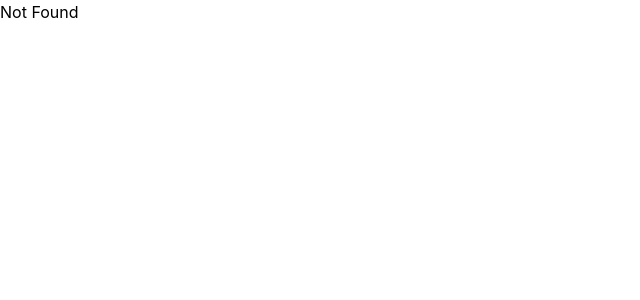
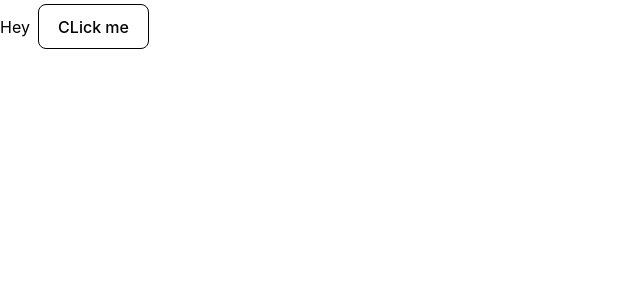
Before and after one commit to NdekoCode/react-funny-projects, a React (Vite) app: page /context in a window 1280 px wide. Shown: the top 300 px of the page, without its empty margins (0-640 px from the left). Built offline with nearby package versions, Linux system fonts and the light colour scheme.

Commit message:
init context

```diff
--- a/src/App.jsx
+++ b/src/App.jsx
@@ -1,5 +1,6 @@
 import { Route, Routes } from "react-router-dom";
 import Blog from "./pages/Blog";
+import Context from "./pages/Context";
 import Converter from "./pages/Converter";
 import EncodedMemo from "./pages/Encoded";
 import Formular from "./pages/Formular";
@@ -7,7 +8,6 @@ import Home from "./pages/Home";
 import Incrementor from "./pages/Incrementor";
 import NotFound from "./pages/NotFound";
 import Products from "./pages/Products";
-
 function App() {
   return (
     <Routes>
@@ -17,6 +17,7 @@ function App() {
       <Route path="/form" element={<Formular />} />
       <Route path="/converter" element={<Converter />} />
       <Route path="/products" element={<Products />} />
+      <Route path="/context" element={<Context />} />
       <Route path="/encode" element={<EncodedMemo />} />
       <Route path="*" element={<NotFound />} />
     </Routes>
--- /dev/null
+++ b/src/components/context/Toolbar.jsx
@@ -0,0 +1,13 @@
+import React from "react";
+import { ThemeButton } from "../../pages/Context";
+
+const Toolbar = () => {
+  return (
+    <div>
+      Hey
+      <ThemeButton>CLick me</ThemeButton>
+    </div>
+  );
+};
+
+export default Toolbar;
--- a/src/main.jsx
+++ b/src/main.jsx
@@ -3,7 +3,6 @@ import ReactDOM from "react-dom/client";
 import { BrowserRouter } from "react-router-dom";
 import App from "./App";
 import "./index.css";
-
 ReactDOM.createRoot(document.getElementById("root")).render(
   <React.StrictMode>
     <BrowserRouter>
--- /dev/null
+++ b/src/pages/Context.jsx
@@ -0,0 +1,31 @@
+import React, { createContext, useContext } from "react";
+import Toolbar from "../components/context/Toolbar";
+
+const theme = {
+  dark: {
+    background: "#000",
+    color: "#fff",
+    border: "1px solid #fff",
+  },
+  light: {
+    background: "#fff",
+    color: "#000",
+    border: "1px solid #000",
+  },
+};
+export const ThemeContext = createContext(theme.dark);
+export const ThemeButton = ({ children }) => {
+  const { light } = useContext(ThemeContext);
+  return <button style={light}>{children}</button>;
+};
+const Context = () => {
+  return (
+    <ThemeContext.Provider value={theme}>
+      <div>
+        <Toolbar />
+      </div>
+    </ThemeContext.Provider>
+  );
+};
+
+export default Context;
```
